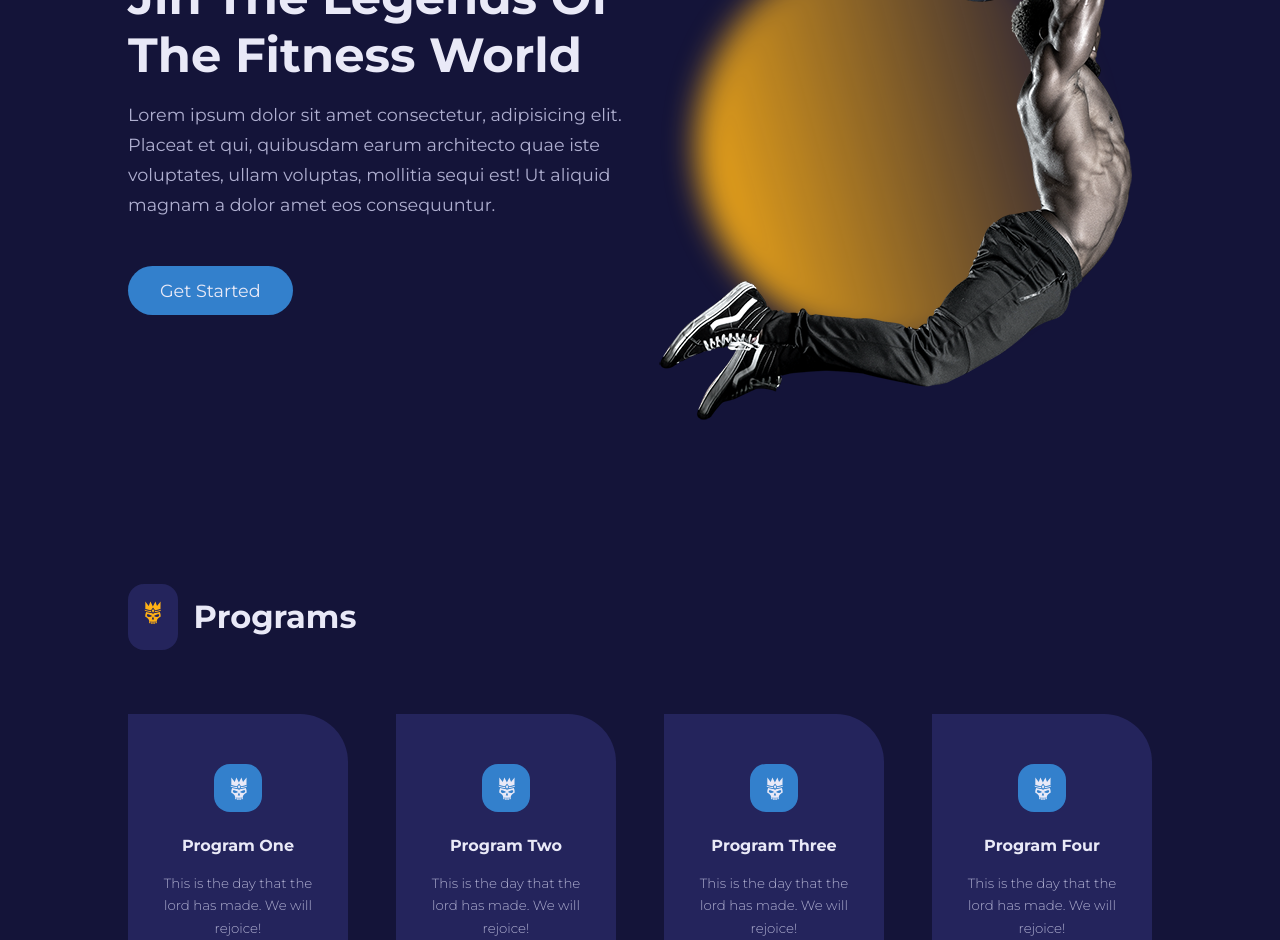
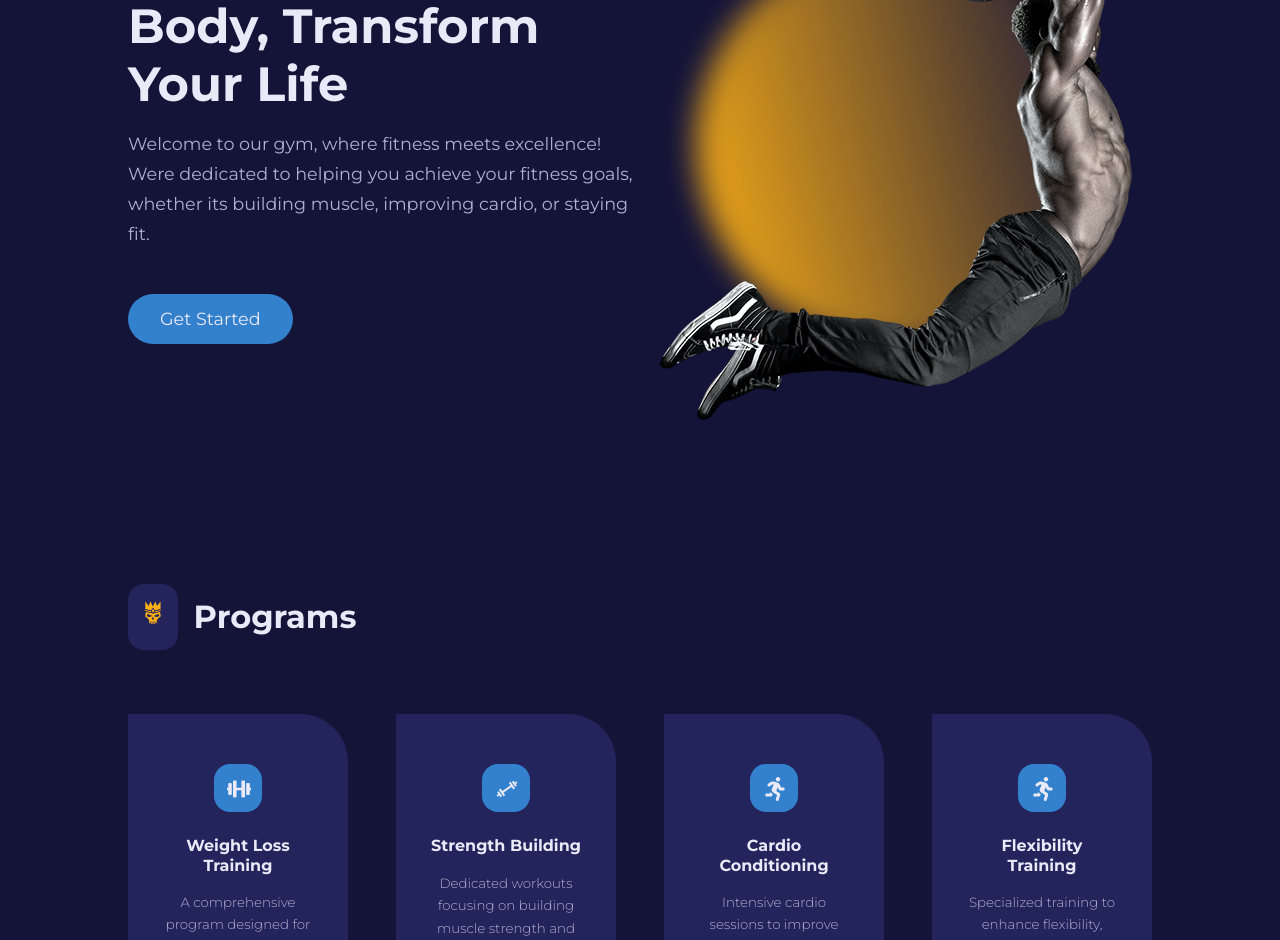
Before and after one commit to Nelson2023-2024/React-GYM, a React (Vite) app: page / in a window 1280 px wide. Shown: the part 280-1220 px from the top of the page. Built offline with nearby package versions, Linux system fonts and the light colour scheme.

Commit message:
Replacing the dummy text in the Home-main and program section with meaningful text

```diff
--- a/src/Components/MainHeader.jsx
+++ b/src/Components/MainHeader.jsx
@@ -12,12 +12,10 @@ function MainHeader() {
    <header className="main__header">
     <div className="container main__header-container">
       <div className="main__header-left">
-        <h4>#100DaysOfWorkOut</h4>
-        <h1>Jin The Legends Of The Fitness World</h1>
-        <p>Lorem ipsum dolor sit amet consectetur, adipisicing elit. Placeat et qui, quibusdam earum architecto quae iste voluptates, ullam voluptas, mollitia sequi est! Ut aliquid magnam a dolor amet eos consequuntur.
-
-        </p>
-        <Link to='/plans' className="btn lg">Get Started</Link>
+      <h4>#JoinTheMovement - Start Your Fitness Journey Today</h4>
+        <h1>Transform Your Body, Transform Your Life</h1>
+        <p>Welcome to our gym, where fitness meets excellence! Were dedicated to helping you achieve your fitness goals, whether its building muscle, improving cardio, or staying fit.</p>
+          <Link to='/plans' className="btn lg">Get Started</Link>
       </div>
 
       <div className="main__header-right">
--- a/src/data.js
+++ b/src/data.js
@@ -1,5 +1,8 @@
 import {SiOpenaigym} from 'react-icons/si'
 import { GiCrownedSkull } from "react-icons/gi";
+import { CgGym } from "react-icons/cg";
+import { FaDumbbell, FaRunning, FaWeight, FaWater } from 'react-icons/fa';
+
 
 
 import Trainer1 from './images/trainer1.jpg';
@@ -61,31 +64,31 @@ export const links = [
 export const programs = [
     {
         id: 1,
-        icon: GiCrownedSkull,
-        title: "Program One",
-        info: "This is the day that the lord has made. We will rejoice!",
-        path: "/programs/111"
+        icon: FaDumbbell ,
+        title: "Weight Loss Training",
+        info: "A comprehensive program designed for effective weight loss, targeting fat burning and muscle toning.",
+        path: "/programs/weight-loss-training"
       },
       {
         id: 2,
-        icon: GiCrownedSkull,
-        title: "Program Two",
-        info: "This is the day that the lord has made. We will rejoice!",
-        path: "/programs/222"
+        icon: CgGym ,
+        title: "Strength Building",
+        info: "Dedicated workouts focusing on building muscle strength and endurance, enhancing overall body strength.",
+        path: "/programs/strength-building"
       },
       {
         id: 3,
-        icon: GiCrownedSkull,
-        title: "Program Three",
-        info: "This is the day that the lord has made. We will rejoice!",
-        path: "/programs/333"
+        icon: FaRunning ,
+        title: "Cardio Conditioning",
+        info: "Intensive cardio sessions to improve cardiovascular health, stamina, and overall fitness levels.",
+        path: "/programs/cardio-conditioning"
       },
       {
         id: 4,
-        icon:GiCrownedSkull,
-        title: "Program Four",
-        info: "This is the day that the lord has made. We will rejoice!",
-        path: "/programs/444"
+        icon: FaRunning ,
+        title: "Flexibility Training",
+        info: "Specialized training to enhance flexibility, agility, and prevent injury through stretching and mobility exercises.",
+        path: "/programs/flexibility-training"
       }
 ]
 
```
Lines whose indentation alone changed are shown as unchanged.
